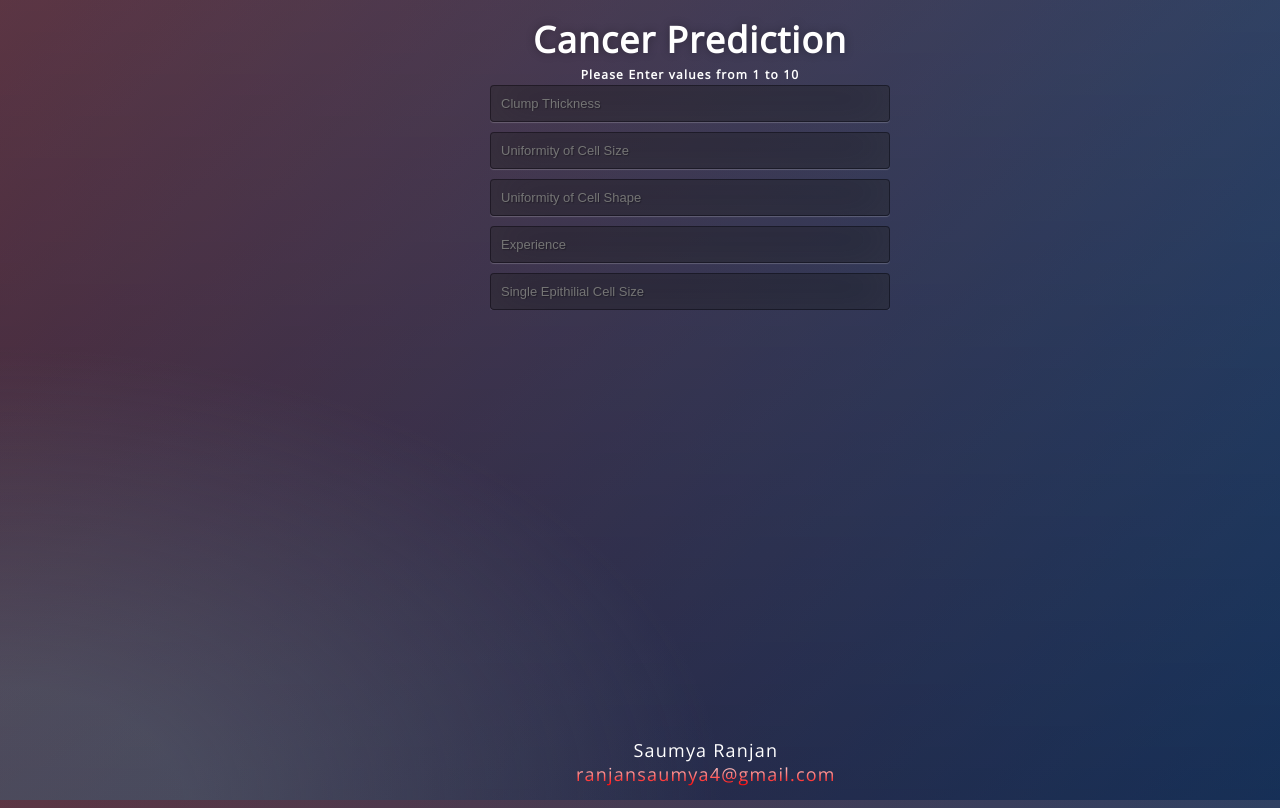
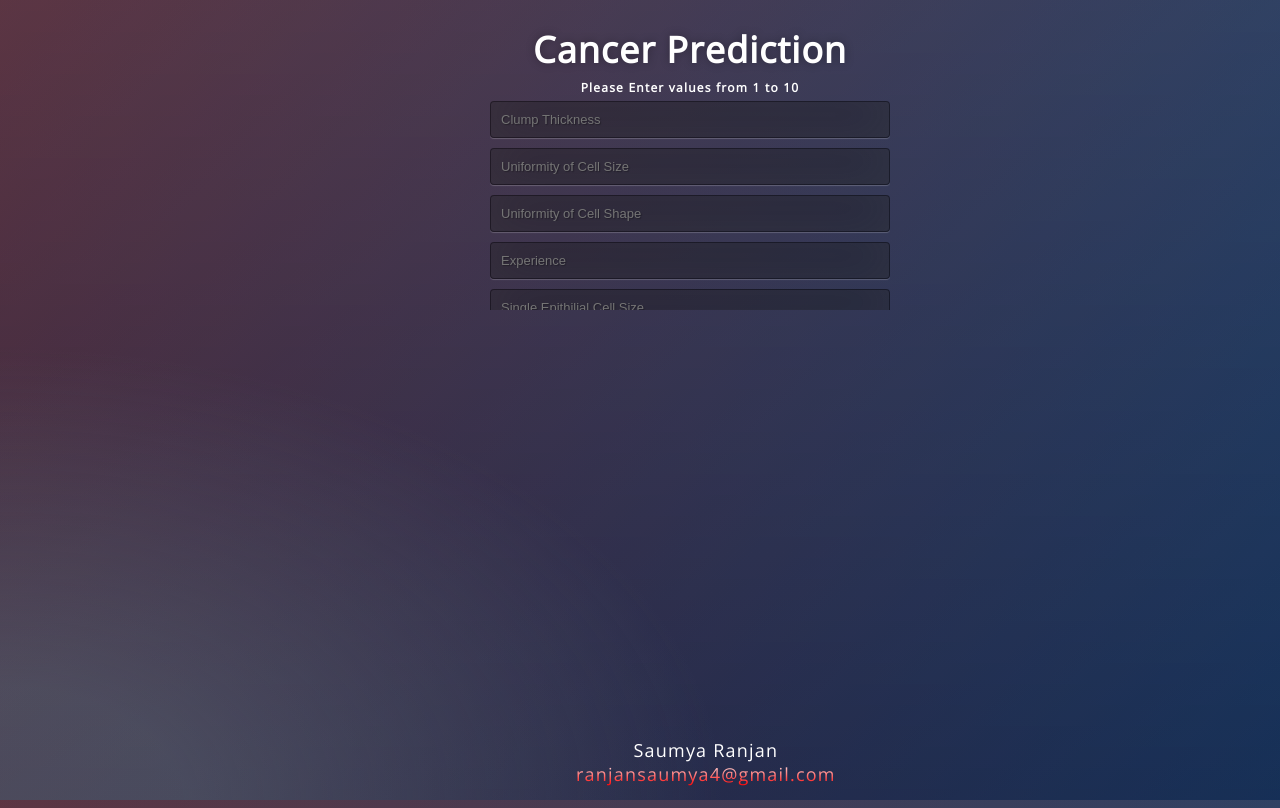
Before and after one commit to ranjansaumya4/Cancer-Prone-Predictor, a Flask app: page / in a window 1280 px wide. Run offline with Flask 2, Linux system fonts and the light colour scheme; parts of the project's set-up code (start-up, migrations or seed data) failed here and were passed over.

Commit message:
Update index.html

```diff
--- a/templates/index.html
+++ b/templates/index.html
@@ -17,14 +17,14 @@
 
 </head>
 
-<body style="overflow: scroll;">
+<body>
  <div class="login" >
-	<h1 style="margin-bottom:0;margin-top:5px">Cancer Prediction </h1>
-<h6 style="margin-bottom:2px;margin-top:2px">
+	<h1 style="margin-bottom:0;margin-top:15px">Cancer Prediction </h1>
+<h6 style="margin-bottom:5px;margin-top:5px">
   Please Enter values from 1 to 10
 </h6>
      <!-- Main Input For Receiving Query to our ML -->
-    <form action="{{ url_for('predict')}}"method="post">
+    <form action="{{ url_for('predict')}}"method="post" stye="margin-bottom:10px;">
 
     <input type="text" name="thickness" placeholder="Clump Thickness" required="required" />
         <input type="text" name="uniformity_size" placeholder="Uniformity of Cell Size" required="required" />
@@ -39,7 +39,6 @@
         <button type="submit" class="btn btn-primary btn-block btn-large">Predict</button>
     </form>
 
-   <br>
    <div class="{{txt_class}}">
     {{ prediction_text }}
    </div>
```
